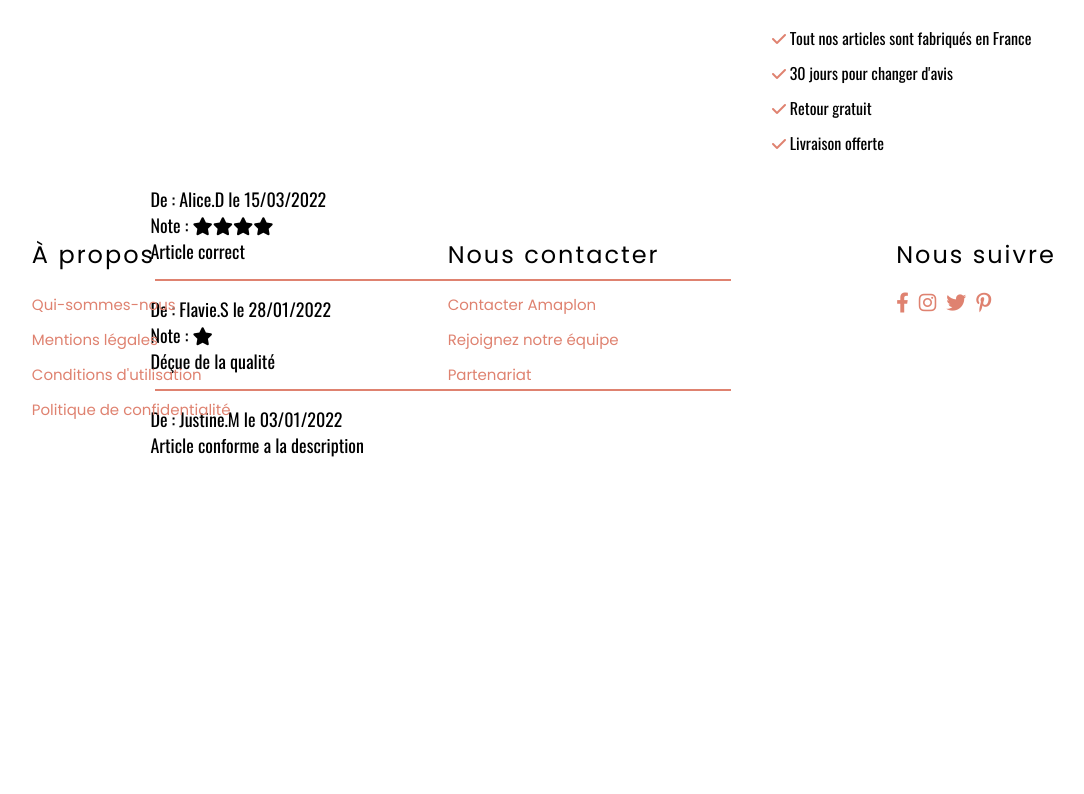
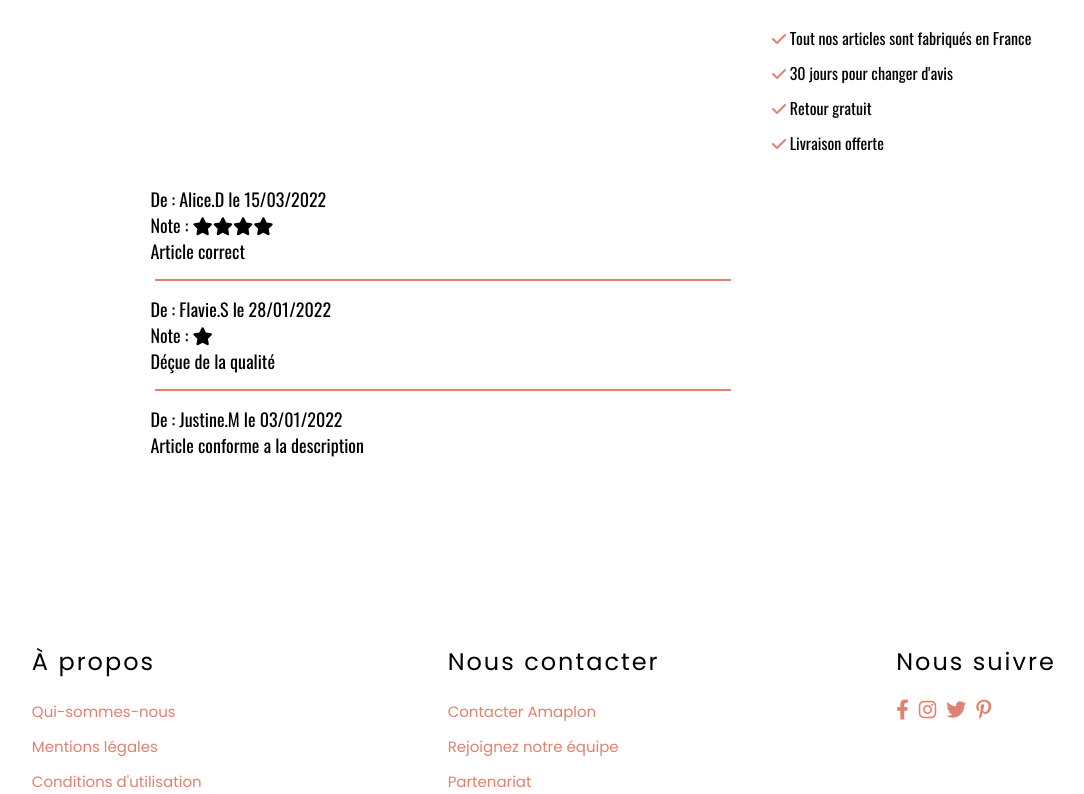
Before and after one commit to TeddyH08/ecommerce, a PHP site: page /article.php in a window 1280 px wide. Shown: the part 739-1533 px from the top of the page, without its empty margins (80-1164 px from the left). Before the commit the page ends 1196 px from the top, so only its background shows below. Run offline with PHP 8.4, Linux system fonts and the light colour scheme; some libraries are stand-ins or nearby versions.

Commit message:
Update article.css

```diff
--- a/assets/style/article.css
+++ b/assets/style/article.css
@@ -5,7 +5,6 @@ body{
 
 .container_article {
     width: 80%;
-    height: 700px;
     /* border : 2px solid red; */
     margin-left: auto;
     margin-right: auto;
@@ -158,7 +157,6 @@ body{
     margin-left: auto;
     margin-right: auto;
     margin-top : 25px;
-    margin-bottom: 50px;
     font-size: 18px;
 }
 
```
